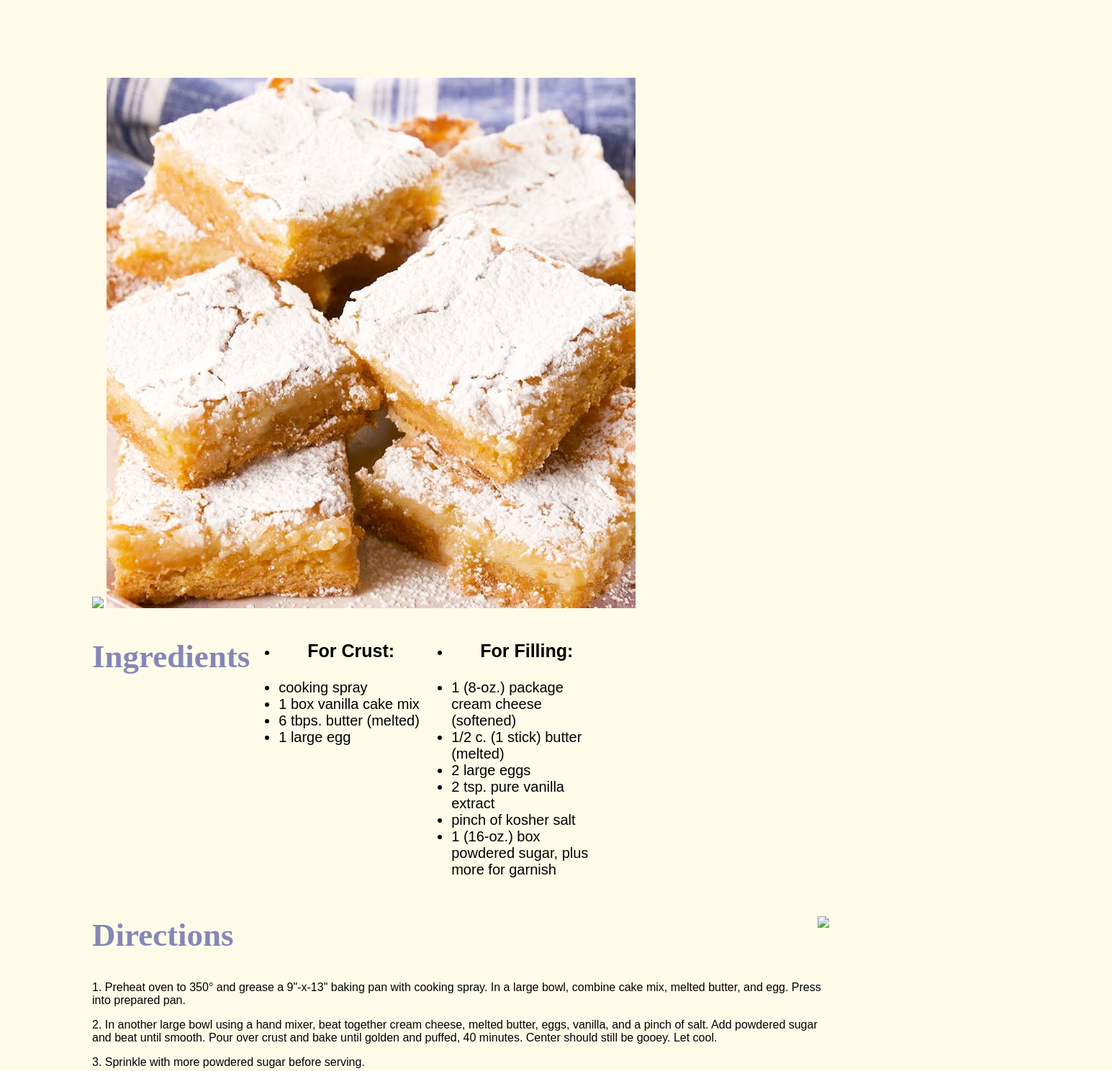
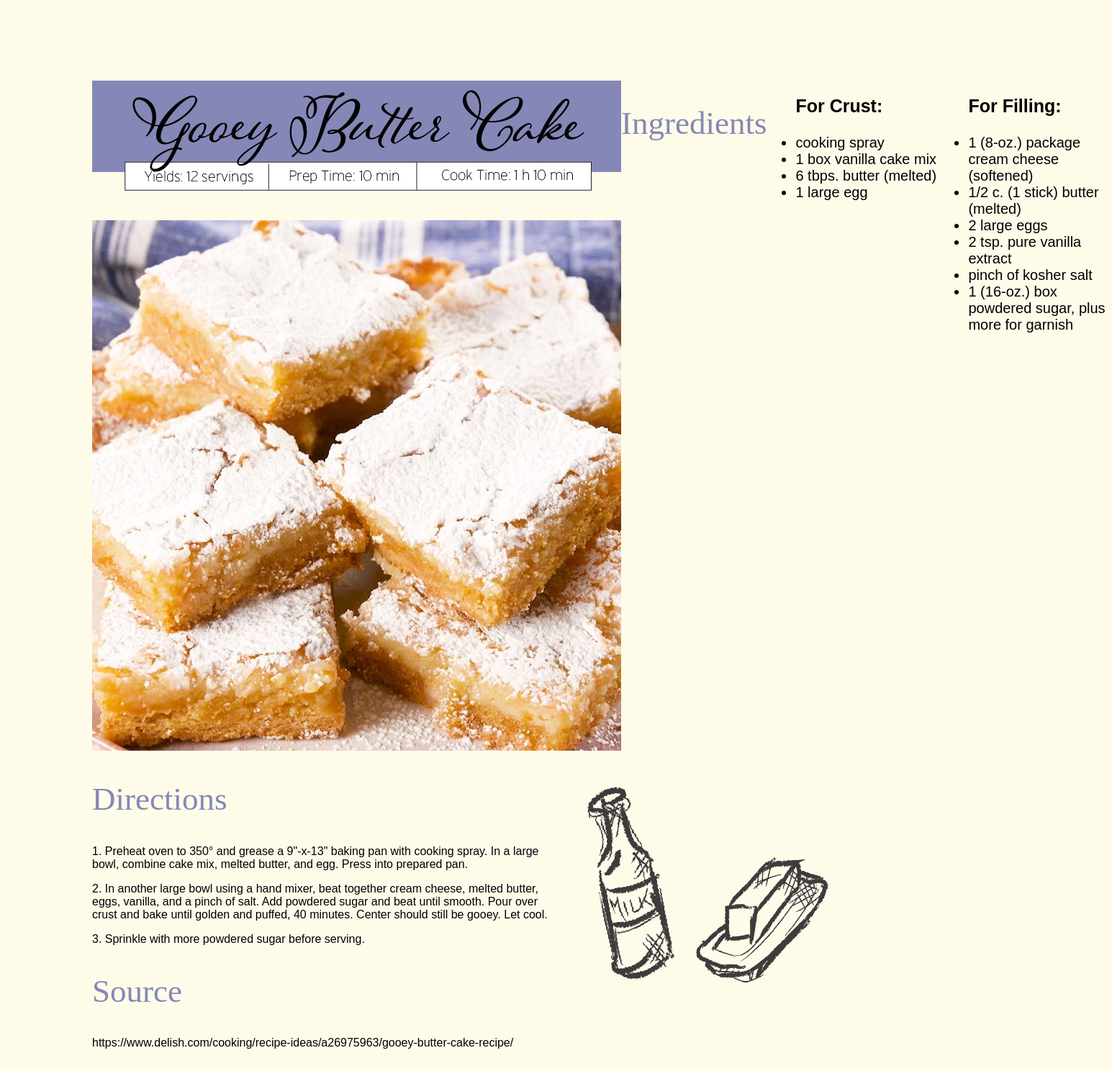
Before and after one commit to brennaejones/iffall2021, a plain HTML site: page recipe/complete/index.html in a window 1280 px wide. Shown: the part 20-1508 px from the top of the page at 72% size, 1545 px wide, since content can reach past the window. Drawn offline with Linux system fonts and the light colour scheme; files whose address does not match are found by name; a web font is replaced by a local one.

Commit message:
Add files via upload

```diff
--- a/recipe/complete/css/styles.css
+++ b/recipe/complete/css/styles.css
@@ -9,10 +9,15 @@ body {
     margin: 10%;
 }
 
+#title-box {
+    width: 735px;
+    object-fit: cover;
+}
+
 h2 {
-    font-family: rockwell, sans-serif;
-    font-weight: 400;
-    font-style: normal;
+    font-family: rockwell, sans-serif;
+    font-weight: 400;
+    font-style: normal;
     font-size: 45px;
     color: #8587B7;
 }
@@ -46,9 +51,25 @@ h3 {
     margin-left: 40px;
     margin-right: 5px;
     font-size: 25px;
-    list-style: none;
 }
+
+.big-grid {
+    display: flex;
+    flex-direction: row;
+    flex: wrap;
+}
+
+@media (max-width: 960px) {
+    .big-grid {
+        flex-direction: column;
+    }
+}
+
+
+
+
 
 #drawings {
     float: right;
+    margin-left: 40px;
 }
--- a/recipe/complete/index.html
+++ b/recipe/complete/index.html
@@ -1,31 +1,38 @@
 <!DOCTYPE html>
 <html>
     <head>
+        <link rel="stylesheet" href="https://use.typekit.net/uxi2nqg.css">
+        <link rel="stylesheet" href="https://use.typekit.net/mbj6ifh.css">
         <link rel="stylesheet" href="css/styles.css">
-        <link rel="stylesheet" href="https://use.typekit.net/uxi2nqg.css">
     </head>
 
     <body>
+        <Section class="big-grid">
             <section>
-            <img src="recipetitle.jpeg">
+                <div>
+                    <img id="title-box" src="title.png">
+                </div>
+                <div>
                     <img src="gooeybuttercake.jpeg">
+                </div>
             </section>
 
             <section class="grid">
+                <div>
                     <h2>Ingredients</h2>
+                </div>
+                <div>
+                    <h3>For Crust:</h3>
                     <ul>
-                    <li>
-                        <h3>For Crust:</h3>
-                    </li>
                         <li>cooking spray</li>
                         <li>1 box vanilla cake mix</li>
                         <li>6 tbps. butter (melted)</li>
                         <li>1 large egg</li>
                     </ul>
+                </div>
+                <div>
+                    <h3>For Filling:</h3>
                     <ul>
-                    <li>
-                        <h3>For Filling:</h3>
-                    </li>
                         <li>1 (8-oz.) package cream cheese (softened)</li>
                         <li>1/2 c. (1 stick) butter (melted)</li>
                         <li>2 large eggs</li>
@@ -33,10 +40,12 @@
                         <li>pinch of kosher salt</li>
                         <li>1 (16-oz.) box powdered sugar, plus more for garnish</li>
                     </ul>
+                </div>
             </section>
+        </Section>
 
         <section>
-            <img id="drawings" src="drawings.jpeg">
+            <img id="drawings" src="drawings.png">
             <h2>Directions</h2>
             <p class="directions">1. Preheat oven to 350° and grease a 9"-x-13" baking pan with cooking spray. In a large bowl, combine cake mix, melted butter, and egg. Press into prepared pan.</p>
             <p class="directions">2. In another large bowl using a hand mixer, beat together cream cheese, melted butter, eggs, vanilla, and a pinch of salt. Add powdered sugar and beat until smooth. Pour over crust and bake until golden and puffed, 40 minutes. Center should still be gooey. Let cool.</p>
```
Also changed, not shown: recipe/complete/drawings.png (added), recipe/complete/gooeybuttercake.jpeg (added), recipe/complete/title.png (added). Lines whose indentation alone changed are shown as unchanged.
